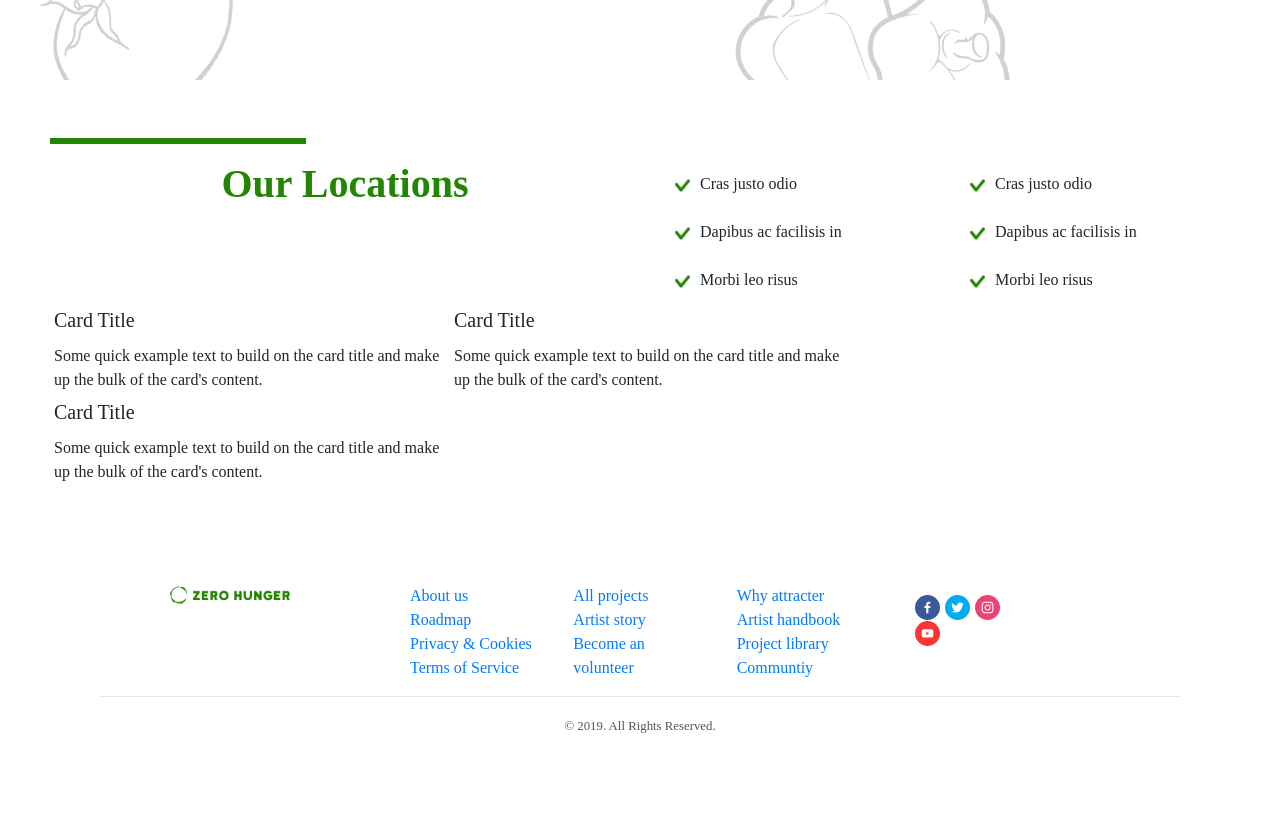
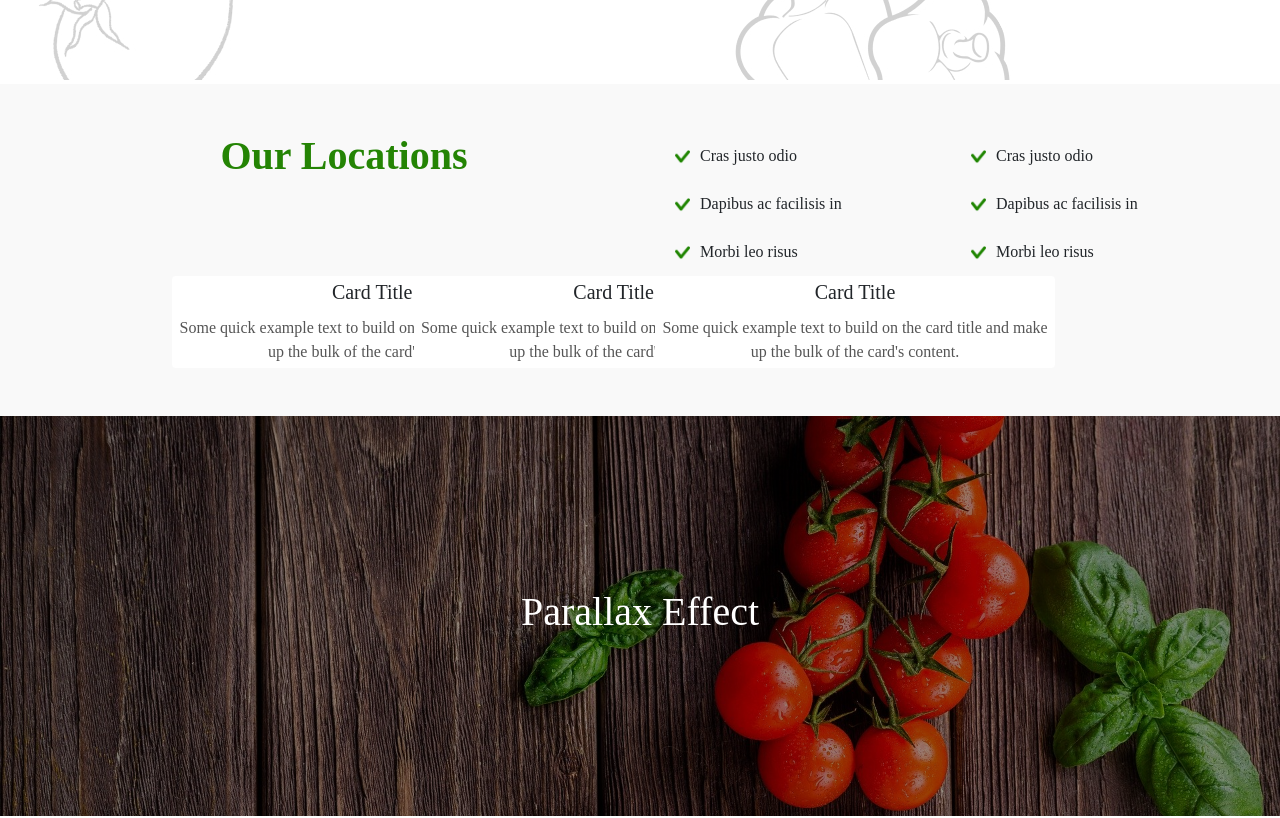
Before and after one commit to MubashirAndrabi/zerohunger, a React (Create React App) app: page / in a window 1280 px wide. Shown: the part 1140-1958 px from the top of the page. Built offline with nearby package versions, Linux system fonts and the light colour scheme.

Commit message:
parallax added

```diff
--- a/src/components/CardStack/CardStack.css
+++ b/src/components/CardStack/CardStack.css
@@ -1,7 +1,7 @@
 .cards {
     background-image: url('../../assets/design.jpg');
     background-repeat: no-repeat;
-    padding: 5% 5% 10% 5%;
+    padding: 6% 5%;
 }
 .cards-title {
     margin-bottom: 5%;
--- a/src/components/Locations/Locations.css
+++ b/src/components/Locations/Locations.css
@@ -1,4 +1,7 @@
-
+.location {
+    background-color: rgba(249,249,249,1);
+    padding: 40px 20px;
+}
 
 .text-center {
     color: #248404;
@@ -6,6 +9,7 @@
 
 .list-group-item {
     border: none !important;
+    background-color: inherit !important;
 }
 .list-group-item img {
     margin-right: 10px;
--- a/src/components/Locations/Locations.js
+++ b/src/components/Locations/Locations.js
@@ -4,10 +4,11 @@ import "./Locations.css";
 import { Row, Col, ListGroup } from "react-bootstrap";
 
 import icon from "../../assets/correct.png";
+import ThreeSteps from "../ThreeSteps/ThreeSteps";
 
 function Locations() {
   return (
-    <Row>
+    <Row className="p-5 location">
       <Col xs="6">
         <h1 className="text-center font-weight-bold">Our Locations</h1>
       </Col>
@@ -43,6 +44,9 @@ function Locations() {
           </ListGroup.Item>
         </ListGroup>
       </Col>
+    <Col>
+    <ThreeSteps />
+    </Col>
     </Row>
   );
 }
--- /dev/null
+++ b/src/components/Parallax/Parallax.css
@@ -0,0 +1,13 @@
+.parallax {
+    display: flex;
+    justify-content: center;
+    align-items: center;
+    text-align: center;
+    height: 50vh;
+    width: 100%;
+    background-image: linear-gradient(rgba(0,0,0,.4), rgba(0,0,0,.4)), url('../../assets//hero3.jpg');
+    background-repeat: no-repeat;
+    background-size: cover;
+    background-attachment: fixed;
+    color: #fff;
+  }
--- /dev/null
+++ b/src/components/Parallax/Parallax.js
@@ -0,0 +1,12 @@
+import React from "react";
+
+import './Parallax.css';
+
+function Parallax() {
+  return (
+    <div class="parallax">
+    <h1>Parallax Effect</h1>
+  </div>
+  );
+}
+export default Parallax;
--- a/src/components/ThreeSteps/ThreeSteps.js
+++ b/src/components/ThreeSteps/ThreeSteps.js
@@ -1,10 +1,21 @@
 import React from "react";
 
-import { Card } from "react-bootstrap";
+import { Card, Col } from "react-bootstrap";
 function ThreeSteps(props) {
   return (
     <div className="row">
-      <div className="column">
+      <Col xs="3">
+        <Card style={{ width: "25rem", border: "none"}}>
+          <Card.Body style={{ padding: "0.25rem" }}>
+            <Card.Title>Card Title</Card.Title>
+            <Card.Text>
+              Some quick example text to build on the card title and make up the
+              bulk of the card's content.
+            </Card.Text>
+          </Card.Body>
+        </Card>
+      </Col>
+      <Col xs="3">
         <Card style={{ width: "25rem", border: "none" }}>
           <Card.Body style={{ padding: "0.25rem" }}>
             <Card.Title>Card Title</Card.Title>
@@ -14,8 +25,8 @@ function ThreeSteps(props) {
             </Card.Text>
           </Card.Body>
         </Card>
-      </div>
-      <div className="column">
+        </Col>
+        <Col xs="3">
         <Card style={{ width: "25rem", border: "none" }}>
           <Card.Body style={{ padding: "0.25rem" }}>
             <Card.Title>Card Title</Card.Title>
@@ -25,18 +36,7 @@ function ThreeSteps(props) {
             </Card.Text>
           </Card.Body>
         </Card>
-      </div>
-      <div className="column">
-        <Card style={{ width: "25rem", border: "none" }}>
-          <Card.Body style={{ padding: "0.25rem" }}>
-            <Card.Title>Card Title</Card.Title>
-            <Card.Text>
-              Some quick example text to build on the card title and make up the
-              bulk of the card's content.
-            </Card.Text>
-          </Card.Body>
-        </Card>
-      </div>
+        </Col>
     </div>
   );
 }
--- a/src/components/index.js
+++ b/src/components/index.js
@@ -5,3 +5,4 @@ export { default as Footer } from "./Footer/Footer";
 export { default as ThreeSteps } from "./ThreeSteps/ThreeSteps";
 export { default as Hero } from './Hero/Hero';
 export { default as Locations } from './Locations/Locations';
+export { default as Parallax } from './Parallax/Parallax';
--- a/src/containers/HomePage/HomePage.js
+++ b/src/containers/HomePage/HomePage.js
@@ -1,5 +1,5 @@
 import React from "react";
-import { CardStack, Separator, ThreeSteps, Hero, Locations } from "../../components";
+import { CardStack, Separator, ThreeSteps, Hero, Locations, Parallax } from "../../components";
 import "./HomePage.css";
 
 function HomePage() {
@@ -7,11 +7,8 @@ function HomePage() {
     <>
       <Hero></Hero>
       <CardStack></CardStack>
-
-      <Separator />
-
       <Locations />
-      <ThreeSteps />
+      <Parallax />
     </>
   );
 }
```
